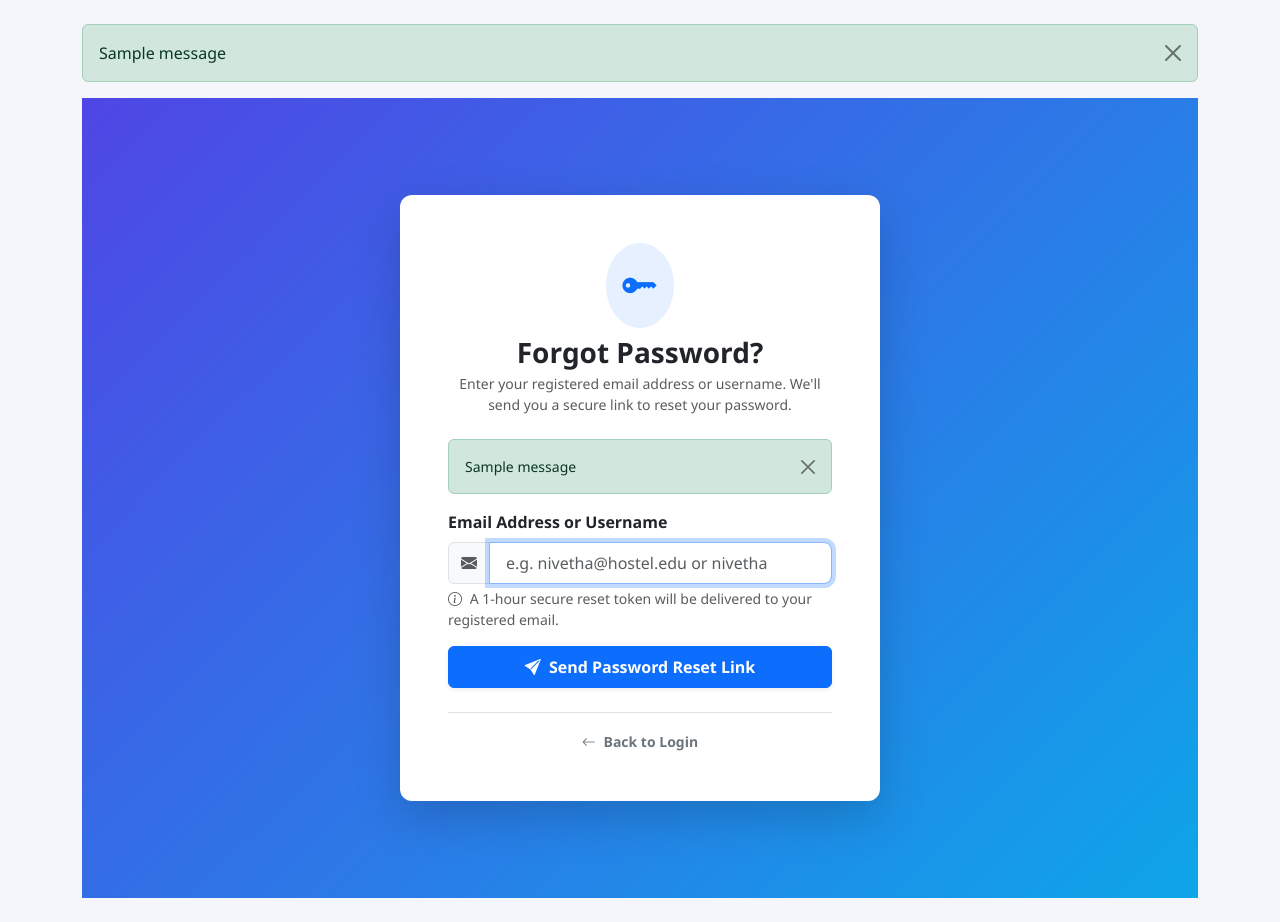
After one commit to rsnivetha990-cmd/hostel-management, a Flask app: page /forgot-password in a window 1280 px wide. The commit adds this page. Run offline with Flask 3, Linux system fonts and the light colour scheme; tables that the repository leaves empty hold one stand-in row (values such as "Sample post"); one stand-in notice (Sample message) is shown; some libraries are stand-ins or nearby versions.

Commit message:
feat: Add Forgot Password link with email reset link generation and secure password reset workflow

```diff
--- a/app.py
+++ b/app.py
@@ -77,6 +77,8 @@ def create_app():
                     "ALTER TABLE students ADD COLUMN enrolled_face_image TEXT",
                     "ALTER TABLE students ADD COLUMN hostel_location VARCHAR(120)",
                     "ALTER TABLE students ADD COLUMN bed_number INTEGER",
+                    "ALTER TABLE users ADD COLUMN reset_token VARCHAR(100)",
+                    "ALTER TABLE users ADD COLUMN reset_token_expiry DATETIME",
                     "ALTER TABLE attendance ADD COLUMN verification_status VARCHAR(80) DEFAULT 'Verified'",
                     "ALTER TABLE attendance ADD COLUMN device_id VARCHAR(120)",
                     "ALTER TABLE attendance ADD COLUMN device_name VARCHAR(120)",
@@ -272,6 +274,112 @@ def create_app():
                 return redirect_to_dashboard()
             flash("Invalid username or password.", "danger")
         return render_template("login.html")
+
+    def send_password_reset_email(user, reset_url):
+        """
+        Sends an email with the password reset link to user.email.
+        If SMTP configuration (MAIL_SERVER, MAIL_USERNAME, etc.) is provided, transmits via live SMTP.
+        Returns a tuple: (was_sent_via_smtp: bool, reset_url: str).
+        """
+        smtp_server = os.environ.get("MAIL_SERVER")
+        smtp_port = int(os.environ.get("MAIL_PORT", 587))
+        smtp_user = os.environ.get("MAIL_USERNAME")
+        smtp_pass = os.environ.get("MAIL_PASSWORD")
+        sender = os.environ.get("MAIL_DEFAULT_SENDER", smtp_user or "noreply@hostel.edu")
+
+        subject = "Smart Hostel System - Password Reset Request"
+        body = f"""Hello {user.full_name},
+
+We received a request to reset your password for your Smart Hostel Management System account ({user.username}).
+
+Please click the link below to reset your password:
+{reset_url}
+
+This password reset link will expire in 1 hour. If you did not make this request, you can safely ignore this email.
+
+Best regards,
+Smart Hostel Administration Team
+"""
+        sent = False
+        if smtp_server and smtp_user and smtp_pass:
+            try:
+                import smtplib
+                from email.message import EmailMessage
+
+                msg = EmailMessage()
+                msg.set_content(body)
+                msg["Subject"] = subject
+                msg["From"] = sender
+                msg["To"] = user.email
+
+                with smtplib.SMTP(smtp_server, smtp_port, timeout=8) as server:
+                    if os.environ.get("MAIL_USE_TLS", "true").lower() in ["true", "1"]:
+                        server.starttls()
+                    server.login(smtp_user, smtp_pass)
+                    server.send_message(msg)
+                sent = True
+            except Exception as e:
+                print(f"[Email Notification Error] Could not send via SMTP: {e}")
+
+        return sent, reset_url
+
+    @app.route("/forgot-password", methods=["GET", "POST"])
+    def forgot_password():
+        if current_user.is_authenticated:
+            return redirect_to_dashboard()
+
+        reset_demo_link = None
+        if request.method == "POST":
+            identifier = request.form.get("email_or_username", "").strip()
+            user = User.query.filter(
+                (User.email.ilike(identifier)) | (User.username.ilike(identifier))
+            ).first()
+
+            if user and user.email:
+                token = user.generate_reset_token(expires_in_seconds=3600)
+                reset_url = url_for("reset_password", token=token, _external=True)
+                sent, _ = send_password_reset_email(user, reset_url)
+
+                if sent:
+                    flash(f"A password reset link has been sent to your email ({user.email}). Please check your inbox.", "success")
+                else:
+                    flash(f"Password reset link generated for {user.email}! Click the link below to reset your password.", "info")
+                    reset_demo_link = reset_url
+            elif user and not user.email:
+                flash(f"Account '{user.username}' does not have a registered email address. Please contact the hostel office.", "warning")
+            else:
+                flash("If an account associated with that email exists, a password reset link has been sent.", "info")
+
+        return render_template("forgot_password.html", reset_demo_link=reset_demo_link)
+
+    @app.route("/reset-password/<token>", methods=["GET", "POST"])
+    def reset_password(token):
+        if current_user.is_authenticated:
+            return redirect_to_dashboard()
+
+        user = User.query.filter_by(reset_token=token).first()
+        if not user or not user.verify_reset_token(token):
+            flash("The password reset link is invalid or has expired. Please request a new one.", "danger")
+            return redirect(url_for("forgot_password"))
+
+        if request.method == "POST":
+            password = request.form.get("password", "")
+            confirm_password = request.form.get("confirm_password", "")
+
+            if len(password) < 6:
+                flash("Password must be at least 6 characters long.", "warning")
+                return render_template("reset_password.html", token=token, user=user)
+
+            if password != confirm_password:
+                flash("Passwords do not match. Please verify and try again.", "warning")
+                return render_template("reset_password.html", token=token, user=user)
+
+            user.set_password(password)
+            user.clear_reset_token()
+            flash("Your password has been successfully reset! You can now log in with your new password.", "success")
+            return redirect(url_for("login"))
+
+        return render_template("reset_password.html", token=token, user=user)
 
     @app.route("/register", methods=["GET", "POST"])
     def register():
--- /dev/null
+++ b/templates/forgot_password.html
@@ -0,0 +1,69 @@
+{% extends "base.html" %}
+{% block title %}Forgot Password - Smart Hostel{% endblock %}
+{% block content %}
+<div class="login-wrapper">
+  <div class="card shadow-lg border-0" style="max-width: 480px; margin: 0 auto;">
+    <div class="card-body p-4 p-md-5">
+      <div class="text-center mb-4">
+        <div class="d-inline-flex p-3 rounded-circle bg-primary bg-opacity-10 text-primary mb-2">
+          <i class="bi bi-key-fill" style="font-size: 2.2rem;"></i>
+        </div>
+        <h3 class="fw-bold mb-1">Forgot Password?</h3>
+        <p class="text-muted small">
+          Enter your registered email address or username. We'll send you a secure link to reset your password.
+        </p>
+      </div>
+
+      {% with messages = get_flashed_messages(with_categories=true) %}
+        {% if messages %}
+          {% for category, message in messages %}
+            <div class="alert alert-{{ category }} alert-dismissible fade show small" role="alert">
+              {{ message }}
+              <button type="button" class="btn-close" data-bs-dismiss="alert"></button>
+            </div>
+          {% endfor %}
+        {% endif %}
+      {% endwith %}
+
+      {% if reset_demo_link %}
+        <div class="alert alert-success border-success p-3 rounded-3 mb-4 shadow-xs">
+          <div class="d-flex align-items-center mb-2">
+            <i class="bi bi-envelope-check-fill text-success fs-4 me-2"></i>
+            <strong class="text-success">Password Reset Link Ready!</strong>
+          </div>
+          <p class="small text-muted mb-2">
+            In demonstration / local mode, click the button below to immediately open the reset password screen:
+          </p>
+          <a href="{{ reset_demo_link }}" class="btn btn-sm btn-success w-100 fw-bold py-2">
+            <i class="bi bi-box-arrow-up-right me-1"></i> Open Password Reset Link
+          </a>
+        </div>
+      {% endif %}
+
+      <form method="POST">
+        <div class="mb-3">
+          <label class="form-label fw-semibold">Email Address or Username</label>
+          <div class="input-group">
+            <span class="input-group-text bg-light"><i class="bi bi-envelope-fill text-muted"></i></span>
+            <input type="text" class="form-control form-control-lg fs-6" name="email_or_username" required autofocus
+                   placeholder="e.g. nivetha@hostel.edu or nivetha">
+          </div>
+          <div class="form-text small text-muted">
+            <i class="bi bi-info-circle me-1"></i> A 1-hour secure reset token will be delivered to your registered email.
+          </div>
+        </div>
+
+        <button type="submit" class="btn btn-primary w-100 py-2 fw-bold shadow-sm">
+          <i class="bi bi-send-fill me-1"></i> Send Password Reset Link
+        </button>
+      </form>
+
+      <div class="text-center mt-4 pt-3 border-top">
+        <a href="{{ url_for('login') }}" class="small text-decoration-none text-secondary fw-semibold">
+          <i class="bi bi-arrow-left me-1"></i> Back to Login
+        </a>
+      </div>
+    </div>
+  </div>
+</div>
+{% endblock %}
```
Also changed, not shown: models.py (+22 -0 lines), templates/login.html (+49 -10 lines), templates/reset_password.html (added, +95 -0 lines), tests/test_functional.py (+47 -0 lines).
